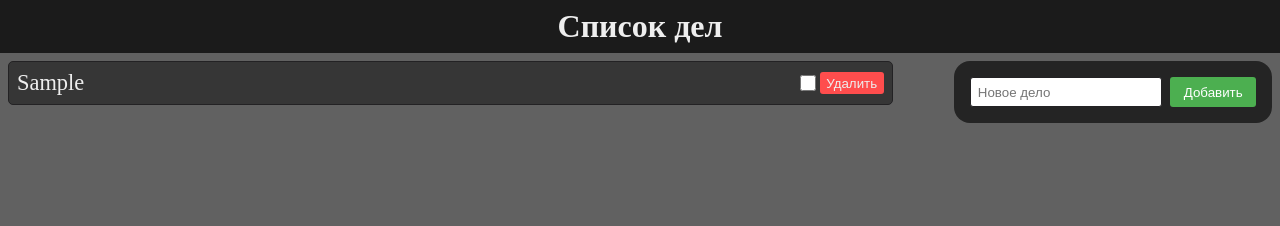
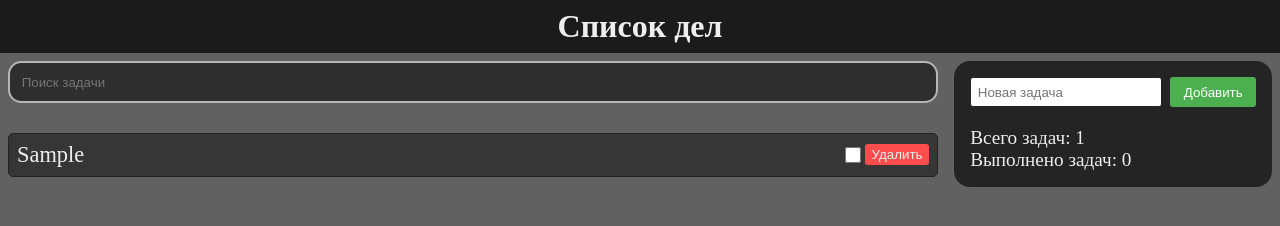
Before and after one commit to Seratt12/To-do-list, a website built with Vite: page index.html in a window 1280 px wide. Both pictures are taken after typing "Sample" into the empty fields and a click on the button "Добавить". Built offline with nearby package versions, Linux system fonts and the light colour scheme.

Commit message:
Фильтрация по подстроке

```diff
--- a/index.html
+++ b/index.html
@@ -12,14 +12,19 @@
     </header>
     <main>
       <div class="to-do-container">
+        <input type="text" id="search-input" placeholder="Поиск задачи" />
         <ul id="todo-list">
         </ul>
       </div>
       <aside>
         <form id="todo-form">
-          <input type="text" id="todo-input" placeholder="Новое дело" required />
+          <input type="text" id="todo-input" placeholder="Новая задача" required />
           <button type="submit">Добавить</button>
         </form>
+        <div class="to-do-stat">
+          <p>Всего задач: <span id="total-count">0</span></p>
+          <p>Выполнено задач: <span id="completed-count">0</span></p>
+        </div>
       </aside>
     </main>
     <script type="module" src="/src/main.ts"></script>
--- a/src/main.ts
+++ b/src/main.ts
@@ -1,5 +1,5 @@
 import { addTask, deleteTask, renderTasks, toggleTask } from "./task";
-import { load } from "./state";
+import { load, setSearchQuery } from "./state";
 
 load();
 
@@ -32,4 +32,11 @@ document.getElementById("todo-list")?.addEventListener("click", (e) => {
     }
 })
 
+const searchInput = document.getElementById("search-input") as HTMLInputElement;
+
+searchInput?.addEventListener("input", () => {
+    setSearchQuery(searchInput.value);
+    renderTasks();
+});
+
 renderTasks();
--- /dev/null
+++ b/src/selectors.ts
@@ -0,0 +1,12 @@
+import { getTasks, getSearchQuery } from "./state";
+import type { ITask } from "./task";
+
+export function getVisibleTasks(): ITask[] {
+    const query = getSearchQuery().toLowerCase().trim()
+
+    if (query.length === 0) return getTasks()
+
+    return getTasks().filter((task) =>
+        task.title.toLowerCase().includes(query)
+    )
+}
--- /dev/null
+++ b/src/stat.ts
@@ -0,0 +1,10 @@
+import { getTasks } from "./state";
+
+export function getAllCount(): number {
+    return getTasks().length
+}
+
+export function getDoneCount(): number {
+    let tasks = getTasks().filter((task) => task.completed)
+    return tasks.length
+}
--- a/src/state.ts
+++ b/src/state.ts
@@ -3,6 +3,7 @@ import type { ITask } from "./task";
 type TasksUpdater = (prev: ITask[]) => ITask[];
 
 let tasks: ITask[] = []
+let searchQuery: string = '';
 
 export function getTasks(): ITask[] {
     return tasks;
@@ -11,6 +12,14 @@ export function getTasks(): ITask[] {
 export function setTasks(updater: TasksUpdater): void {
     tasks = updater(tasks);
     save();
+}
+
+export function setSearchQuery(query: string): void {
+    searchQuery = query;
+}
+
+export function getSearchQuery(): string {
+    return searchQuery;
 }
 
 function save(): void {
--- a/src/style.css
+++ b/src/style.css
@@ -22,8 +22,11 @@ main {
 }
 
 .to-do-container {
-    width: 70%;
+    width: 90%;
     margin-right: 1em;
+    display: flex;
+    flex-direction: column;
+    gap: 1em;
 }
 
 aside {
@@ -31,8 +34,8 @@ aside {
     padding: 1em;
     border-radius: 1em;
     display: flex;
-    align-items: center;
     height: fit-content;
+    flex-direction: column;
 }
 
 ul {
@@ -128,3 +131,16 @@ input[type=checkbox] {
     border-radius: 0.5em;
     padding: 0.5em;
 }
+
+.to-do-stat {
+    margin-top: 1em;
+    font-size: 1.2rem;
+}
+
+#search-input {
+    padding: 0.875em;
+    border-radius: 1em;
+    border: 2px solid #b6b6b6;
+    margin-bottom: 1em;
+    background-color: rgb(46, 46, 46);
+}
--- a/src/task.ts
+++ b/src/task.ts
@@ -1,7 +1,9 @@
 "use strict";
 
-import { createParagraph, createOptions, isValidTitle, createEmptyState } from "./functions.js";
-import { getTasks, setTasks } from "./state.js";
+import { createParagraph, createOptions, isValidTitle, createEmptyState } from "./functions";
+import { setTasks } from "./state";
+import { getAllCount, getDoneCount } from "./stat"
+import { getVisibleTasks } from "./selectors";
 
 export interface ITask {
     key: number;
@@ -21,17 +23,16 @@ export function addTask(title: string): void {
         return
     }
 
-    setTasks((tasks) => {
-        tasks.push({key: Date.now(), title: title, completed: false})
-        return tasks
-    })
+    setTasks((tasks) =>
+        [...tasks, {key: Date.now(), title: title, completed: false}]
+    )
     renderTasks()
 }
 
 export function renderTasks(): void {
     clearTasks()
 
-    const tasks = getTasks();
+    const tasks = getVisibleTasks();
     if (tasks && tasks.length > 0) {
         tasks.forEach((task) => {
             printTask(task)
@@ -44,17 +45,22 @@ export function renderTasks(): void {
             list.appendChild(p);
         }
     }
+
+    const allElement = document.getElementById('total-count')
+    allElement!.textContent = getAllCount().toString()
+
+    const completedElement = document.getElementById('completed-count')
+    completedElement!.textContent = getDoneCount().toString()
 }
 
 export function toggleTask(key: number): void {
-    setTasks((tasks) => {
-        const task = tasks.find((task) => task.key === key)
-        if (task) {
-            task.completed = !task.completed
-        }
-        return tasks
-    })
-
+    setTasks((tasks) =>
+        tasks.map((task) =>
+            task.key === key
+                ? { ...task, completed: !task.completed }
+                : task
+        )
+    )
     renderTasks()
 }
 
```
